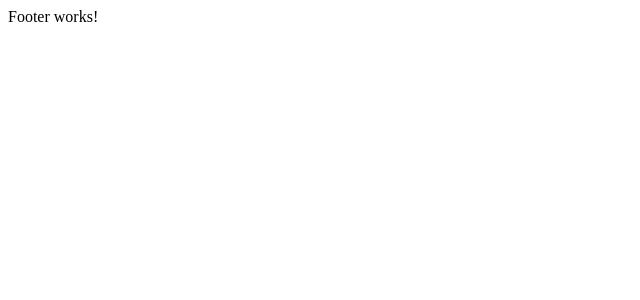
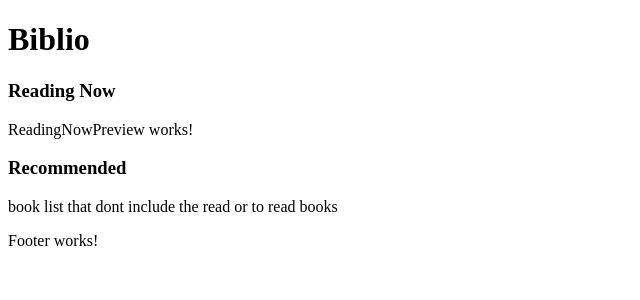
Before and after one commit to jessicaleighschmitz/Biblio-React-Redux-Capstone, a React app: page /#/home in a window 1280 px wide. Shown: the top 300 px of the page, without its empty margins (0-640 px from the left). Built offline with nearby package versions, Linux system fonts and the light colour scheme.

Commit message:
Add text to readingnowpreview component and link it to the home component

```diff
--- a/src/components/App.jsx
+++ b/src/components/App.jsx
@@ -2,6 +2,7 @@ import React from 'react';
 import LandingPage from './LandingPage';
 import {Switch, Route} from 'react-router-dom';
 import Home from './Home';
+
 
 
 
--- a/src/components/Home.jsx
+++ b/src/components/Home.jsx
@@ -1,10 +1,22 @@
 import React from 'react';
 import Footer from './Footer';
+import ReadingNowPreview from './ReadingNowPreview';
 
 function Home(){
   return(
     <div>
       <div>
+        <div className='header'>
+          <h1>Biblio</h1>
+        </div>
+        <div className='reading-now-preview'>
+          <h3>Reading Now</h3>
+          <ReadingNowPreview />
+        </div>
+        <div className='recommended'>
+          <h3>Recommended</h3>
+          <p>book list that dont include the read or to read books</p>
+        </div>
         <Footer />
       </div>
     </div>
--- a/src/components/ReadingNowPreview.jsx
+++ b/src/components/ReadingNowPreview.jsx
@@ -0,0 +1,13 @@
+import React from 'react';
+
+function ReadingNowPreview (){
+  return (
+    <div>
+      <div>
+        ReadingNowPreview works!
+      </div>
+    </div>
+  );
+}
+
+export default ReadingNowPreview;
```
